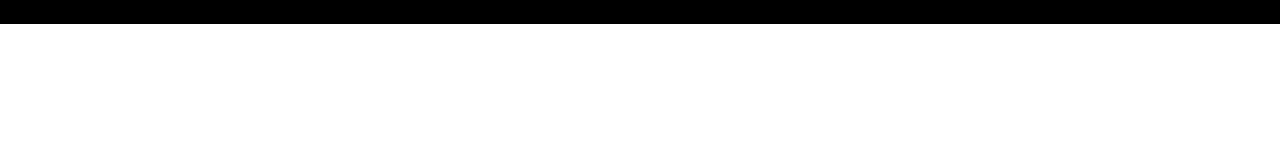
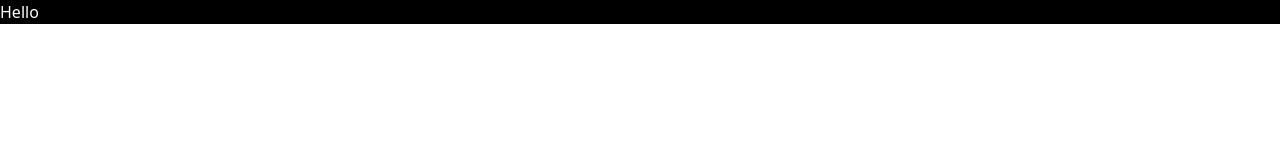
Before and after one commit to rugvedlanghi/Intershala_Clone, a React (Create React App) app in the folder client/: page / in a window 1280 px wide. Shown: the top 160 px of the page. Built offline with nearby package versions, Linux system fonts and the light colour scheme.

Commit message:
app.jschanges

```diff
--- a/client/src/App.js
+++ b/client/src/App.js
@@ -1,10 +1,9 @@
-
 import './App.css';
 
 function App() {
   return (
     <div className="App">
-      <h1 className='bg-black'>Hello</h1>
+      <h1 className='bg-black text-white'>Hello</h1>
     </div>
   );
 }
```
